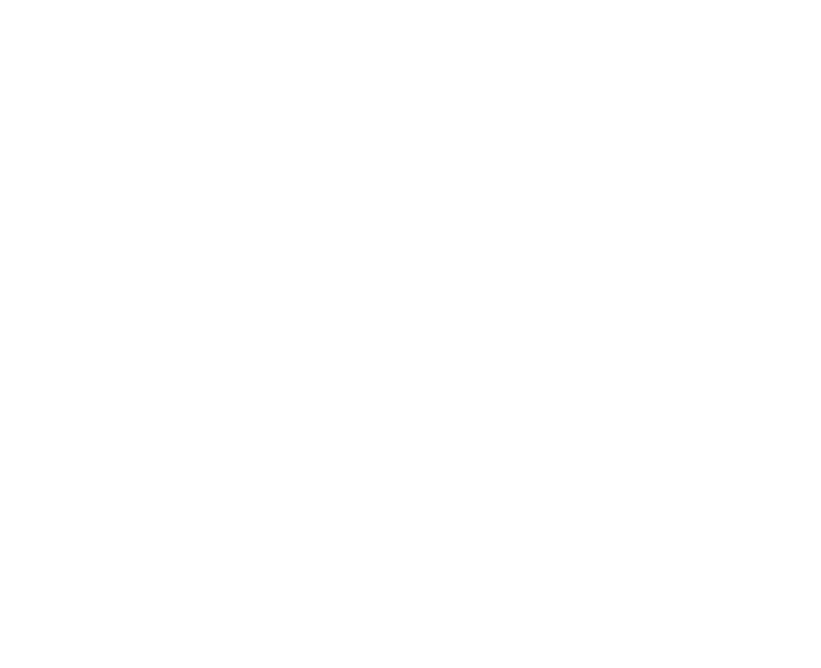
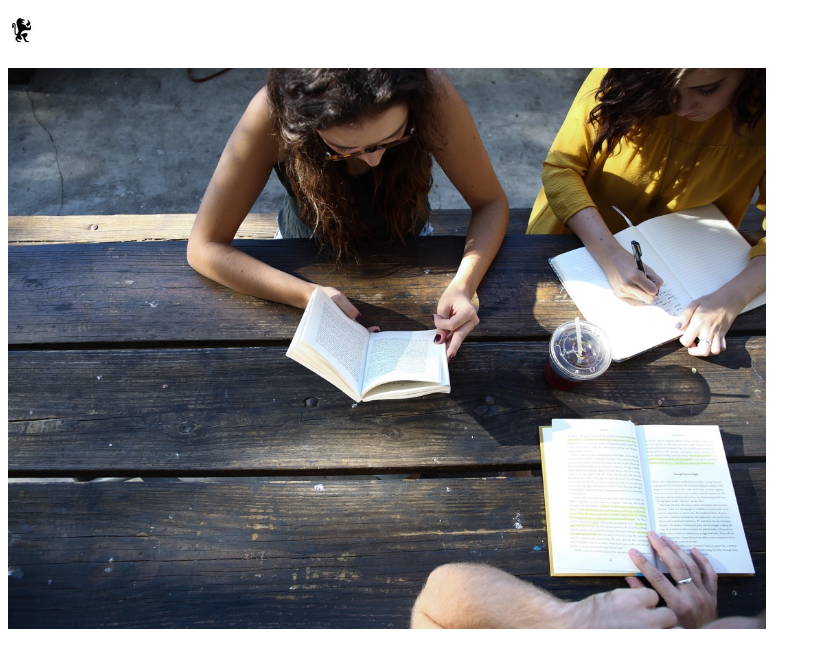
Before and after one commit to p0l0s/colmar, a plain HTML site: page index.html in a window 1280 px wide. Shown: the whole page, without its empty margins (0-821 px from the left). Drawn offline with Linux system fonts and the light colour scheme.

Commit message:
logo and banner added

```diff
--- a/index.html
+++ b/index.html
@@ -8,7 +8,12 @@
     <title>Colmar Academy</title>
 </head>
 <body>
-
+    <p class="logo">
+        <embed src="resources/assets/images/ic-logo.svg" height="32px"></embed>
+    </p>
+    <p class="banner">
+        <img src="resources/assets/images/banner.jpg" alt="colmar banner" width="60%">
+    </p>
 
 </body>
 </html>
```
